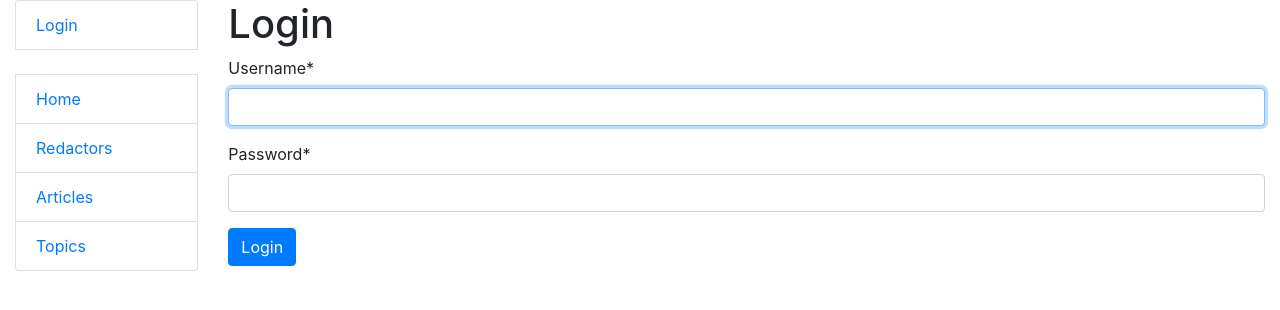
After one commit to ada-krav/good-news, a Django app: page /accounts/login/ in a window 1280 px wide. The commit adds this page. Shown: the top 310 px of the page. Run offline with Django 4.2, Linux system fonts and the light colour scheme; some libraries are stand-ins or nearby versions.

Commit message:
add login/logout and status to sidebar

```diff
--- a/config/settings.py
+++ b/config/settings.py
@@ -106,6 +106,8 @@ AUTH_PASSWORD_VALIDATORS = [
 
 AUTH_USER_MODEL = "agency.Redactor"
 
+LOGIN_REDIRECT_URL = "/"
+
 # Internationalization
 # https://docs.djangoproject.com/en/4.1/topics/i18n/
 
--- a/config/urls.py
+++ b/config/urls.py
@@ -18,5 +18,6 @@ from django.urls import path, include
 
 urlpatterns = [
     path("admin/", admin.site.urls),
-    path("", include("agency.urls", namespace="agency"))
+    path("", include("agency.urls", namespace="agency")),
+    path("accounts/", include("django.contrib.auth.urls"))
 ]
--- a/templates/includes/sidebar.html
+++ b/templates/includes/sidebar.html
@@ -1,5 +1,10 @@
 <ul class="sidebar-nav list-group">
-
+  {% if user.is_authenticated %}
+    <li class="list-group-item">User: <a href="{{ user.get_absolute_url }}">{{ user.get_username }}</a></li>
+    <li class="list-group-item"><a href="{% url 'logout'%}?next={{request.path}}">Logout</a></li>
+  {% else %}
+    <li class="list-group-item"><a href="{% url 'login'%}?next={{request.path}}">Login</a></li>
+  {% endif %}
 
   <br>
 
--- /dev/null
+++ b/templates/registration/login.html
@@ -0,0 +1,24 @@
+{% extends "base.html" %}
+{% load crispy_forms_filters %}
+
+{% block content %}
+
+{% if form.errors %}
+  <p>Your username and password didn't match. Please try again.</p>
+{% endif %}
+
+<h1>Login</h1>
+
+{% if next %}
+  <p>Please login to see this page.</p>
+{% endif %}
+
+<form method="post" action="{% url 'login' %}">
+  {% csrf_token %}
+  {{ form|crispy }}
+
+  <input type="submit" value="Login" class="btn btn-primary" />
+  <input type="hidden" name="next" value="{{ next }}" />
+</form>
+
+{% endblock %}
```
Also changed, not shown: templates/registration/logged_out.html (added, +7 -0 lines).
